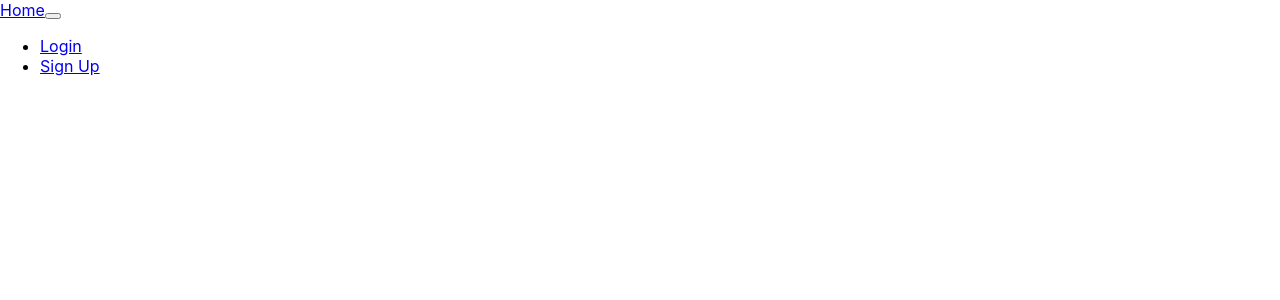
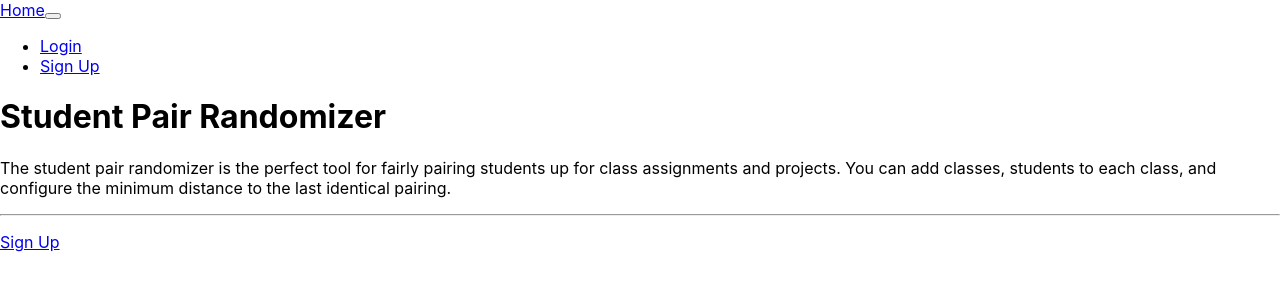
Before and after one commit to kierankay/randomizer-frontend, a React (Create React App) app: page /admin in a window 1280 px wide. Shown: the top 300 px of the page. Built offline with nearby package versions, Linux system fonts and the light colour scheme; no server answers; the HTML template or start-up script is replaced by a standard one.

Commit message:
route 404 to greeting page

```diff
--- a/app.js
+++ b/app.js
@@ -4,7 +4,7 @@ const app = express();
 
 app.use('/', express.static('./'));
 
-app.get('/', async function (req, res, next) {
+app.get('*', async function (req, res, next) {
   try {
     res.sendfile('./build/index.html')
   }
--- a/src/components/Routes.js
+++ b/src/components/Routes.js
@@ -21,6 +21,7 @@ class Routes extends React.Component {
             null
           }
           <Route exact path='/sign-up' render={(rtProps) => <SignUpFormContainer {...rtProps} />} />
+          <Route path='/' render={(rtProps) => <GreetingPage {...rtProps} />} />
         </Switch>
       </React.Fragment>
     )
```
